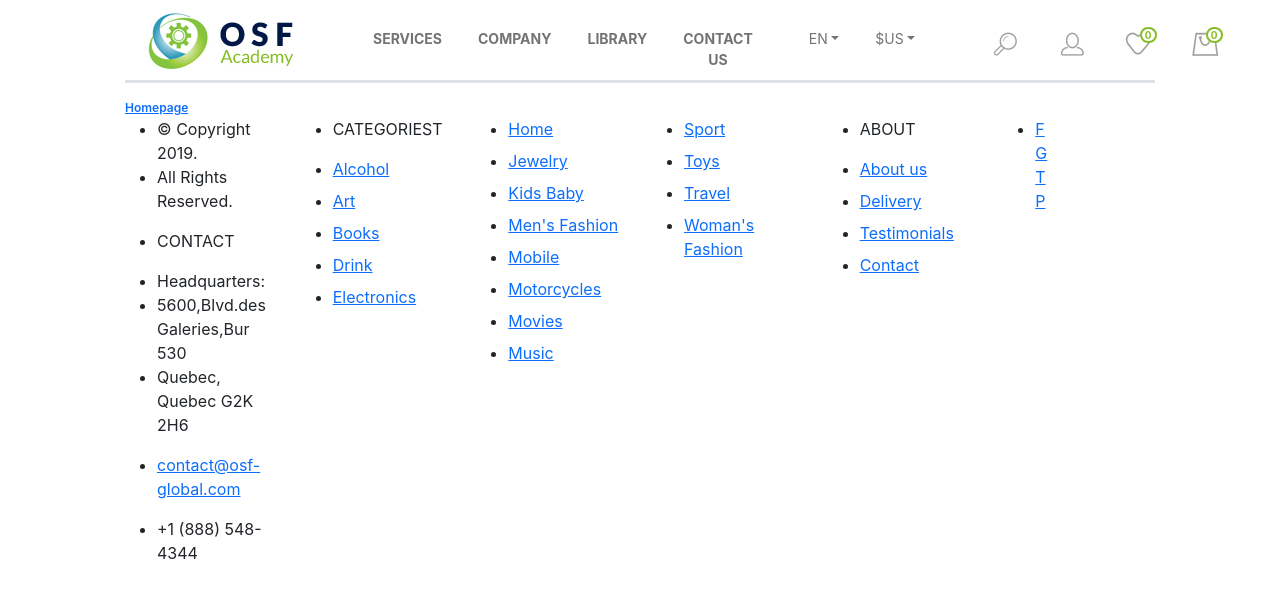
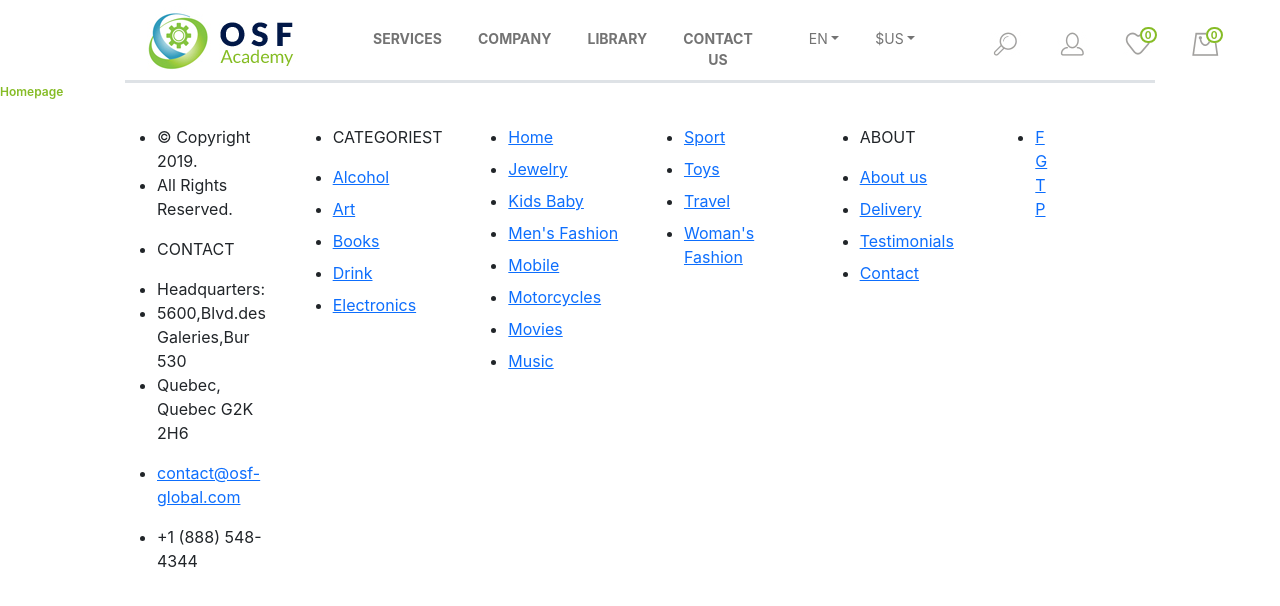
Before and after one commit to iremfocali/osf_internship_frontend_project, a React (Create React App) app: page / in a window 1280 px wide. Shown: the top 606 px of the page. Built offline with nearby package versions, Linux system fonts and the light colour scheme.

Commit message:
body files, breadcrumb and footer

```diff
--- a/src/body/breadcrumb.jsx
+++ b/src/body/breadcrumb.jsx
@@ -11,15 +11,14 @@ const Breadcrumb = props => {
 
     return (
         <>
-            <div className="container">
                 <div className="row">
                     <div className="col">
-                        <ol className="breadcrumb mt-3">
+                        <ol className="breadcrumb mb-4">
 
                             {defines.breadcrumb.map((x, y) =>
 
                                 <li className={x.active ? "breadcrumb-item" : x.type = "tab" ? "breadcrumb-item active breadcrumb-tabs" : "breadcrumb-item active"} key={y}>
-                                    {x.active ? <a href={x.url} >{x.name}</a> : <span>{x.name}</span>}
+                                    {x.active ? <a href={x.url} className="active-breadcrumb-link" >{x.name}</a> : <span>{x.name}</span>}
                                 </li>
 
                             )}
@@ -27,7 +26,6 @@ const Breadcrumb = props => {
                         </ol>
                     </div>
                 </div>
-            </div>
         </>
     );
 };
--- a/src/body/footer.jsx
+++ b/src/body/footer.jsx
@@ -22,7 +22,7 @@ const Footer = () => {
                         <li className="mb-3">Quebec, Quebec G2K 2H6</li>
                         <li className="mb-3"><a href="mailto:contact@osf-global.com">contact@osf-global.com</a></li>
                         <li className="mb-2" onClick={()=>{
-                             let text = "Press a button!\nEither OK or Cancel."
+                             let text = "Open Pick an app ? \n Always open these types of links in the associated app."
                             if (window.confirm(text) == true) {
                                 text = "You pressed OK!";
                               } else {
```
